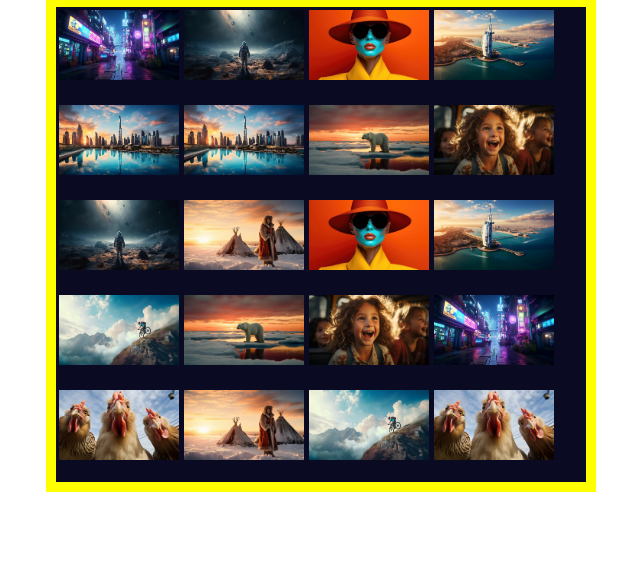
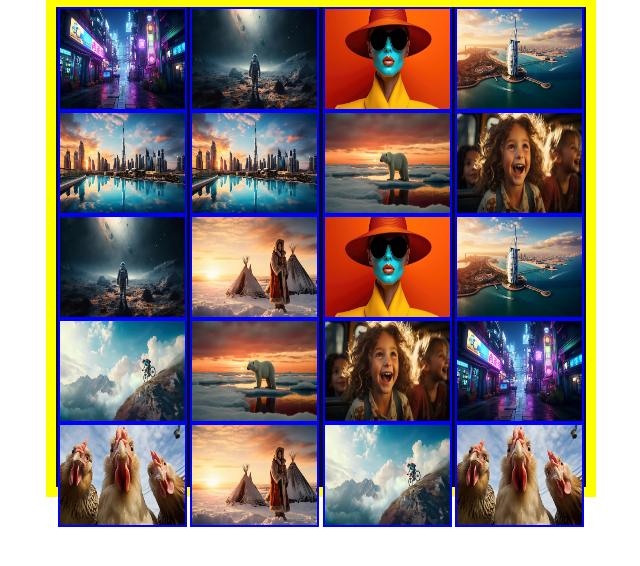
Before and after one commit to Elvisthegreat/memory-game, a plain HTML site: page index.html in a window 1280 px wide. Shown: the part 88-654 px from the top of the page, without its empty margins (319-959 px from the left). Drawn offline with Linux system fonts and the light colour scheme.

Commit message:
Added some width to the images display on board

```diff
--- a/assets/css/style.css
+++ b/assets/css/style.css
@@ -14,19 +14,19 @@ body {
     text-align: center;
 }
 
-#board{
+#board {
     width: 550px;
-    height: 495px;
-    margin: 0 auto;
+    height: 500px;
+    margin:  auto;
     display: flex;
     flex-wrap: wrap;
     background-color: #0a0a23;
     border: 10px solid yellow;
 }
 
-.card{
-    width: 120px;
-    height: 70px;
-    /*Add space between the cards*/
-    margin: 2.5px;
+.card {
+    width: 129px;
+    height: 13vh;
+    margin: auto;
+    border: 2px solid blue;
 }
```
